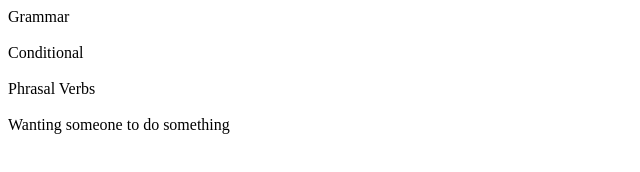
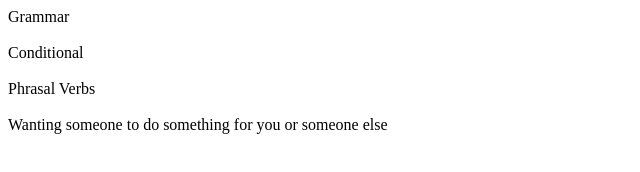
Before and after one commit to dreamingadream/dreamingadream.github.io, a plain HTML site: page Grammar.html in a window 1280 px wide. Shown: the whole page, without its empty margins (0-640 px from the left). Drawn offline with Linux system fonts and the light colour scheme.

Commit message:
Update Grammar.html

```diff
--- a/Grammar.html
+++ b/Grammar.html
@@ -12,7 +12,7 @@
     <br>
     Phrasal Verbs<br>
     <br>
-    Wanting someone to do something<br>
+    Wanting someone to do something for you or someone else<br>
     <br>
     <br>
   </body>
```
